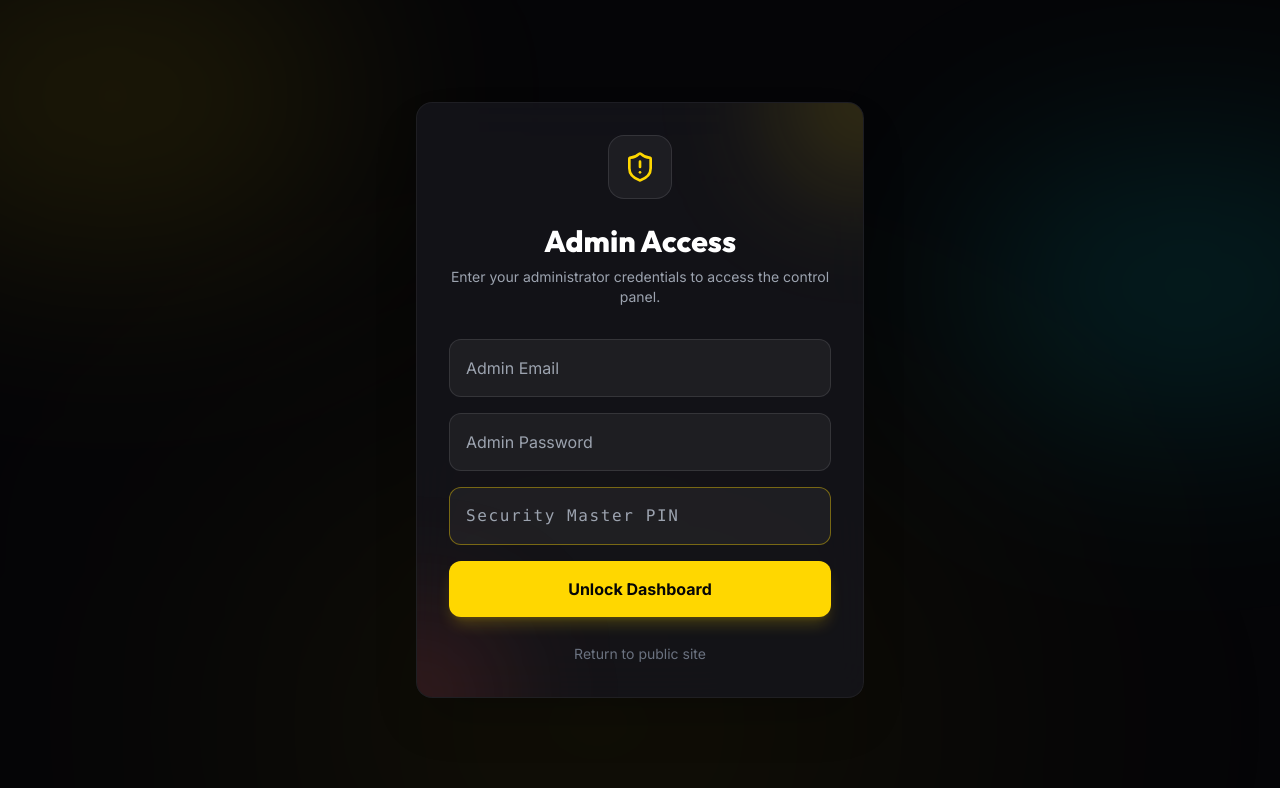
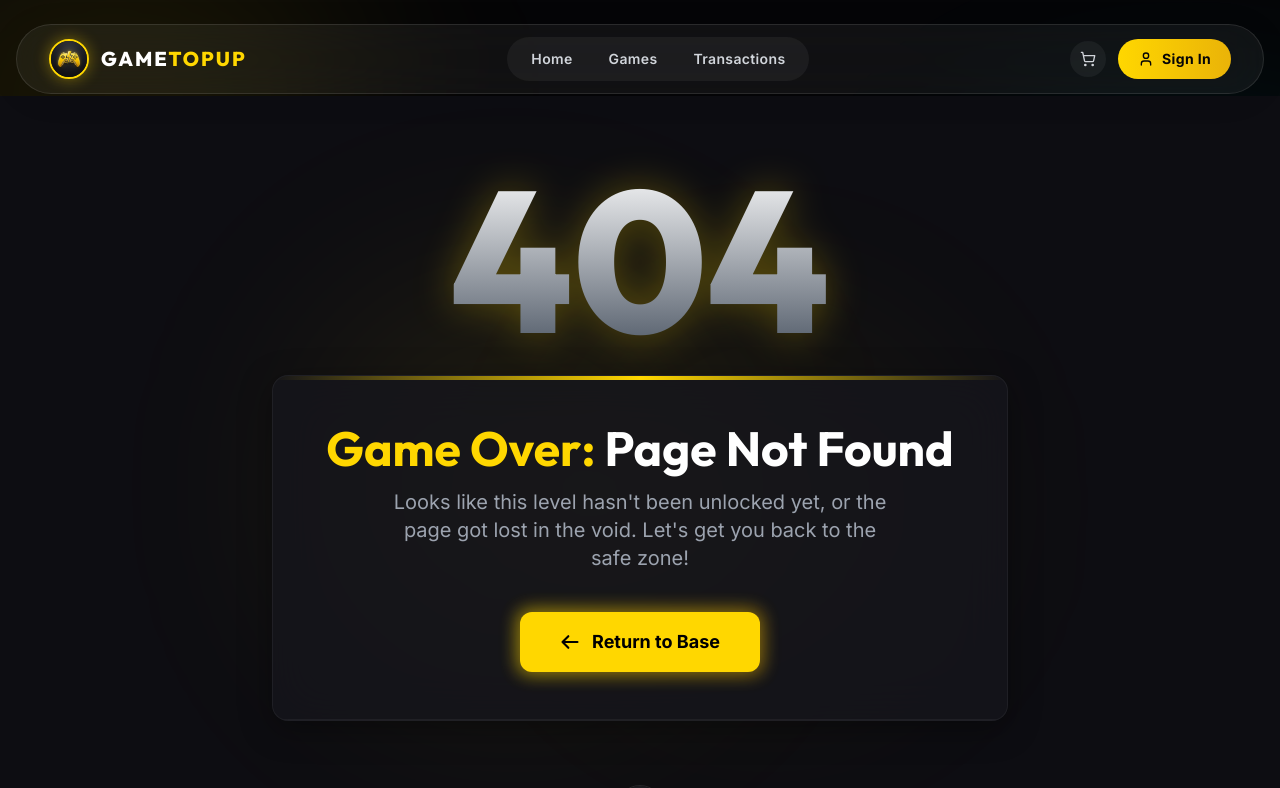
Before and after one commit to cingcing12/GameTopUp, a Vue app in the folder frontend/: page /admin in a window 1280 px wide. Shown: the top 788 px of the page. Built offline with nearby package versions, Linux system fonts and the light colour scheme; a web font is replaced by a local one; what vue3-google-login would draw is missing.

Commit message:
Update admin route to secret path portal-pheak-admin-top-up

```diff
--- a/frontend/src/App.vue
+++ b/frontend/src/App.vue
@@ -7,7 +7,7 @@ import Footer from './components/Footer.vue'
 const route = useRoute()
 
 const showLayout = computed(() => {
-  return !['/login', '/signup'].includes(route.path) && !route.path.startsWith('/admin')
+  return !['/login', '/signup'].includes(route.path) && !route.path.startsWith('/portal-pheak-admin-top-up')
 })
 </script>
 
--- a/frontend/src/router/index.js
+++ b/frontend/src/router/index.js
@@ -35,7 +35,7 @@ const routes = [
     component: () => import('../views/Profile.vue')
   },
   {
-    path: '/admin',
+    path: '/portal-pheak-admin-top-up',
     name: 'Admin',
     component: () => import('../views/Admin.vue')
   },
```
